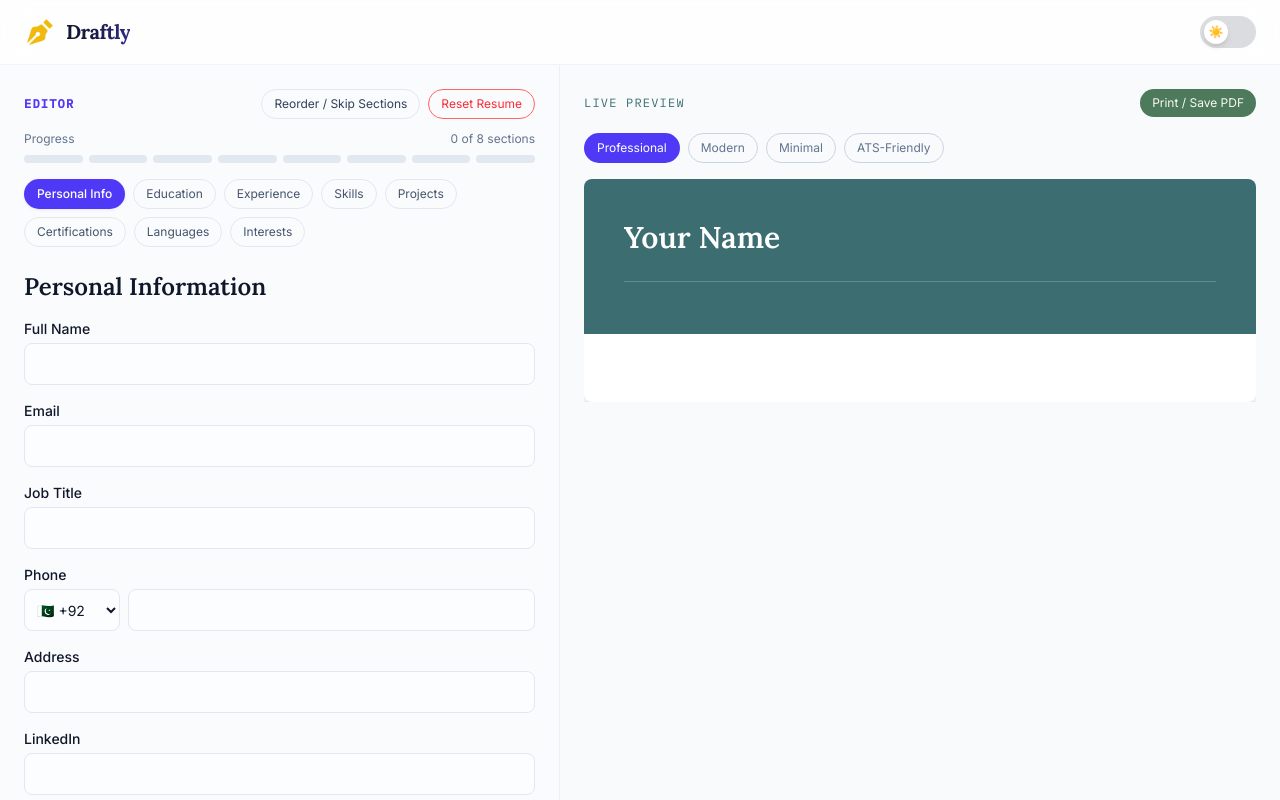
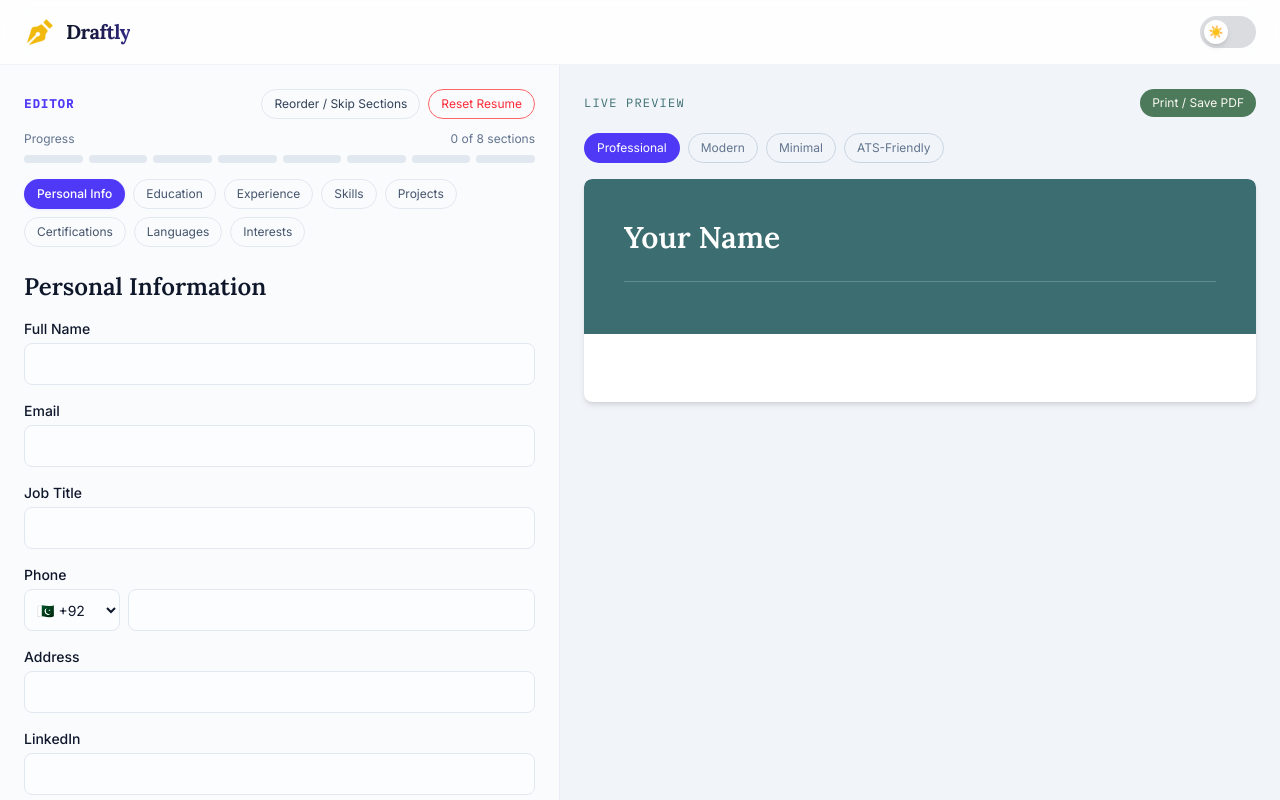
Before and after one commit to nahy1061/draftly, a React (Vite) app: page /builder in a window 1280 px wide. Both pictures are taken after a click on the button "Start Building". Shown: the top 800 px of the page. Built offline with nearby package versions, Linux system fonts and the light colour scheme.

Commit message:
fix: improve preview column contrast in light mode

```diff
--- a/src/components/Builder/EditColumn/SectionPickerButton.jsx
+++ b/src/components/Builder/EditColumn/SectionPickerButton.jsx
@@ -7,7 +7,7 @@ function SectionPickerButton() {
     <button
       type="button"
       onClick={() => setShowPicker(true)}
-      className="text-xs px-3 py-1.5 rounded-full border border-slate-200 dark:border-slate-800 text-slate-700 dark:text-slate-300 hover:bg-slate-50 dark:hover:bg-slate-900 transition-colors"
+      className="text-xs px-3 py-1.5 rounded-full border border-slate-200 dark:border-slate-800 text-slate-700 dark:text-slate-300 hover:bg-[#F0EBE3] dark:hover:bg-slate-900 transition-colors"
     >
       Reorder / Skip Sections
     </button>
--- a/src/components/Builder/PreviewColumn/PreviewColumn.jsx
+++ b/src/components/Builder/PreviewColumn/PreviewColumn.jsx
@@ -9,7 +9,7 @@ function PreviewColumn() {
   const printRef = useRef(null);
   return (
     <div
-      className={`${activeTab === "preview" ? "block" : "hidden"} md:block print:block flex-1 p-6 md:border-l border-slate-200/50 dark:border-slate-800/50 bg-slate-50/50 dark:bg-[#080B13]/40 transition-colors duration-300`}
+      className={`${activeTab === "preview" ? "block" : "hidden"} md:block print:block flex-1 p-6 md:border-l border-slate-200/50 dark:border-slate-800/50 bg-slate-100 dark:bg-[#080B13]/40 transition-colors duration-300`}
     >
       <PreviewColumnHeader printRef={printRef} />
       <ResumePreview printRef={printRef} />
--- a/src/components/ResumeForm/MonthYearField.jsx
+++ b/src/components/ResumeForm/MonthYearField.jsx
@@ -49,7 +49,7 @@ function MonthYearField({ value, onChange, onBlur, disabled, hasError }) {
         <button
           type="button"
           onClick={decreaseYear}
-          className="p-1 rounded-sm hover:bg-slate-100 dark:hover:bg-slate-800 text-slate-500 dark:text-slate-400"
+          className="p-1 rounded-sm hover:bg-[#EDE8DF] dark:hover:bg-slate-800 text-slate-500 dark:text-slate-400"
           aria-label="Previous Year"
         >
           <FaChevronLeft size={12} />
@@ -58,7 +58,7 @@ function MonthYearField({ value, onChange, onBlur, disabled, hasError }) {
         <button
           type="button"
           onClick={() => setYearMenuOpen((open) => !open)}
-          className="text-sm font-semibold text-slate-800 dark:text-slate-100 px-2 py-0.5 rounded-sm hover:bg-slate-100 dark:hover:bg-slate-800"
+          className="text-sm font-semibold text-slate-800 dark:text-slate-100 px-2 py-0.5 rounded-sm hover:bg-[#EDE8DF] dark:hover:bg-slate-800"
         >
           {date.getFullYear()}
         </button>
@@ -93,7 +93,7 @@ function MonthYearField({ value, onChange, onBlur, disabled, hasError }) {
         <button
           type="button"
           onClick={increaseYear}
-          className="p-1 rounded-sm hover:bg-slate-100 dark:hover:bg-slate-800 text-slate-500 dark:text-slate-400"
+          className="p-1 rounded-sm hover:bg-[#EDE8DF] dark:hover:bg-slate-800 text-slate-500 dark:text-slate-400"
           aria-label="Next Year"
         >
           <FaChevronRight size={12} />
--- a/src/components/ResumePreview/shared/ScaledPreviewWrapper.jsx
+++ b/src/components/ResumePreview/shared/ScaledPreviewWrapper.jsx
@@ -38,7 +38,7 @@ function ScaledPreviewWrapper({ children, printRef }) {
     <div ref={outerRef} className="w-full print:overflow-visible">
       <div
         style={{ width: scaledWidth || undefined, height: scaledHeight || undefined }}
-        className="mx-auto overflow-hidden print:w-auto! print:h-auto! print:mx-0! print:overflow-visible!"
+        className="mx-auto overflow-hidden print:w-auto! print:h-auto! print:mx-0! print:overflow-visible! shadow-md rounded-lg print:shadow-none"
       >
         <div
           ref={(node) => {
```
